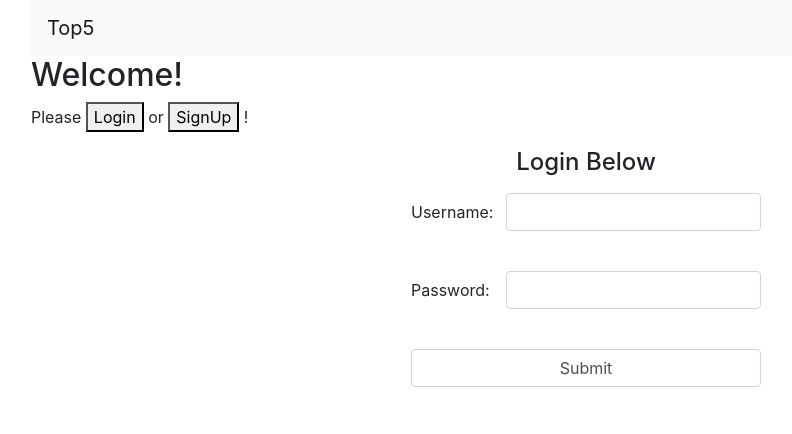
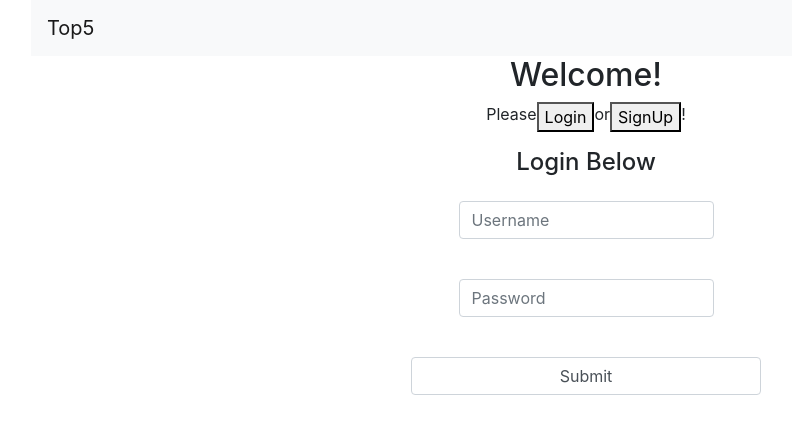
Before and after one commit to ajkelso/Top-Five, a React (Create React App) app in the folder frontend/: page / in a window 1280 px wide. Both pictures are taken after a click on the button "Login". Shown: the top 434 px of the page, without its empty margins (54-846 px from the left). Built offline with nearby package versions, Linux system fonts and the light colour scheme.

Commit message:
delete labels in Signup and Login

```diff
--- a/frontend/src/components/Home.jsx
+++ b/frontend/src/components/Home.jsx
@@ -28,9 +28,9 @@ function Home(props) {
 
         <div>
             {getToken() ? <Redirect to='/profile'/>: null }
-            <h2>Welcome!</h2>
+            <h2 class="d-flex justify-content-center">Welcome!</h2>
 
-            <p>Please <button onClick={handleLoginClick}>Login</button> or <button onClick={handleSignupClick}>SignUp</button> !</p>
+            <p class="d-flex justify-content-center">Please <button onClick={handleLoginClick}>Login</button> or <button onClick={handleSignupClick}>SignUp</button> !</p>
             { login ? <Login history={props.history} /> : null }
             { signUp ? <SignUp history={props.history}/> : null }
 
--- a/frontend/src/components/Login.jsx
+++ b/frontend/src/components/Login.jsx
@@ -32,17 +32,15 @@ function Login(props) {
             <h4 className="d-flex justify-content-center">Login Below</h4>
 
             <Form onSubmit={handleSubmit} >
-                <p style={{color: 'red'}}>{message}</p>
+                <p style={{color: 'red'}} className="d-flex justify-content-center">{message}</p>
                 <Form.Group as={Row} className="justify-content-md-center" >
-                    <Form.Label column xs lg="1" class="col col-lg-2" htmlFor="username">Username: </Form.Label>
                     <Col sm={8} xs lg="3">
-                        <Form.Control type="text" onChange={handleChangeUsername} value={username}/><br/>
+                        <Form.Control type="text" placeholder="Username" onChange={handleChangeUsername} value={username}/><br/>
                     </Col>
                 </Form.Group>
                 <Form.Group as={Row} className="justify-content-md-center" >
-                    <Form.Label column xs lg="1" htmlFor="password">Password: </Form.Label>
                     <Col sm={8} xs lg="3" >
-                        <Form.Control type="password" onChange={handleChangePassword} value={password}/><br/>
+                        <Form.Control type="password" placeholder="Password" onChange={handleChangePassword} value={password}/><br/>
                     </Col>
                 </Form.Group>
                 <Form.Group as={Row} className="justify-content-md-center" >
--- a/frontend/src/components/SignUp.jsx
+++ b/frontend/src/components/SignUp.jsx
@@ -1,6 +1,7 @@
 import React, { useState } from 'react'
 import { signUpRequest } from '../services/api'
 import { setToken } from '../services/local-storage'
+import {Form, Row, Col} from 'react-bootstrap'
 
 function SignUp(props){
 
@@ -60,19 +61,35 @@ function SignUp(props){
 
     return(
         <div>
-            <h4>Sign up to start your TopFive!</h4>
-            <form onSubmit={handleSubmit}>
-                <p style={{color: 'red'}}>{formData.message}</p>
-                <label htmlFor="username">Username: </label>
-                <input type="text" name="username" onChange={handleChange} value={formData.username}/><br/>
-                <label htmlFor="email">Email: </label>
-                <input type="text" name="email" onChange={handleChange} value={formData.email}/><br/>
-                <label htmlFor="password">Password: </label>
-                <input type="password" name="password" onChange={handleChange} value={formData.password}/><br/>
-                <label htmlFor="Confirm Password">Confirm Password: </label>
-                <input type="password" name="passwordConfirm" onChange={handleChange} value={formData.passwordConfirm}/><br/>
-                <input type="submit"/>
-            </form>
+            <h4 className="d-flex justify-content-center">Sign up to start your TopFive!</h4>
+            <Form onSubmit={handleSubmit}>
+                <p style={{color: 'red'}} className="d-flex justify-content-center">{formData.message}</p>
+                <Form.Group as={Row} className="justify-content-md-center" >
+                    <Col sm={8} xs lg="3">
+                        <Form.Control type="text" placeholder="Username" name="username" onChange={handleChange} value={formData.username}/><br/>
+                    </Col>
+                </Form.Group>
+                <Form.Group as={Row} className="justify-content-md-center" >
+                    <Col sm={8} xs lg="3">
+                        <Form.Control type="email" placeholder="email" name="email" onChange={handleChange} value={formData.email}/><br/>
+                    </Col>
+                </Form.Group>
+                <Form.Group as={Row} className="justify-content-md-center" >
+                    <Col sm={8} xs lg="3">
+                        <Form.Control type="password" placeholder="Password" name="password" onChange={handleChange} value={formData.password}/><br/>
+                    </Col>
+                </Form.Group>
+                <Form.Group as={Row} className="justify-content-md-center" >
+                    <Col sm={8} xs lg="3">
+                        <Form.Control type="password" placeholder="Confirm Password" name="passwordConfirm" onChange={handleChange} value={formData.passwordConfirm}/><br/>
+                    </Col>
+                </Form.Group>
+                <Form.Group as={Row} className="justify-content-md-center" >
+                    <Col sm={8} xs lg="3">
+                        <Form.Control type="submit"/>
+                    </Col>
+                </Form.Group>
+            </Form>
         </div>
     )
 }
```
Also changed, not shown: 1 other file (tests, documents, lock files or other folders).
